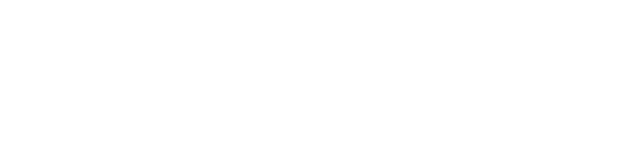
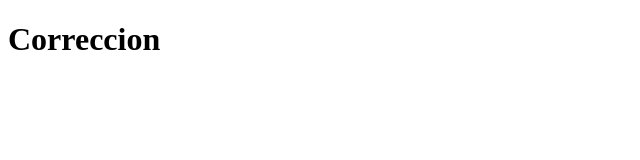
Before and after one commit to KGuevaraG/HelloWolrd_IIS, a plain HTML site: page index.html in a window 1280 px wide. Shown: the whole page, without its empty margins (0-640 px from the left). Drawn offline with Linux system fonts and the light colour scheme.

Commit message:
Update and rename Prueba.html to index.html

```diff
--- a/Prueba.html
+++ b/index.html
@@ -7,6 +7,6 @@
     <title>Document</title>
 </head>
 <body>
-
+    <h1> Correccion</h1>
 </body>
 </html>
```
